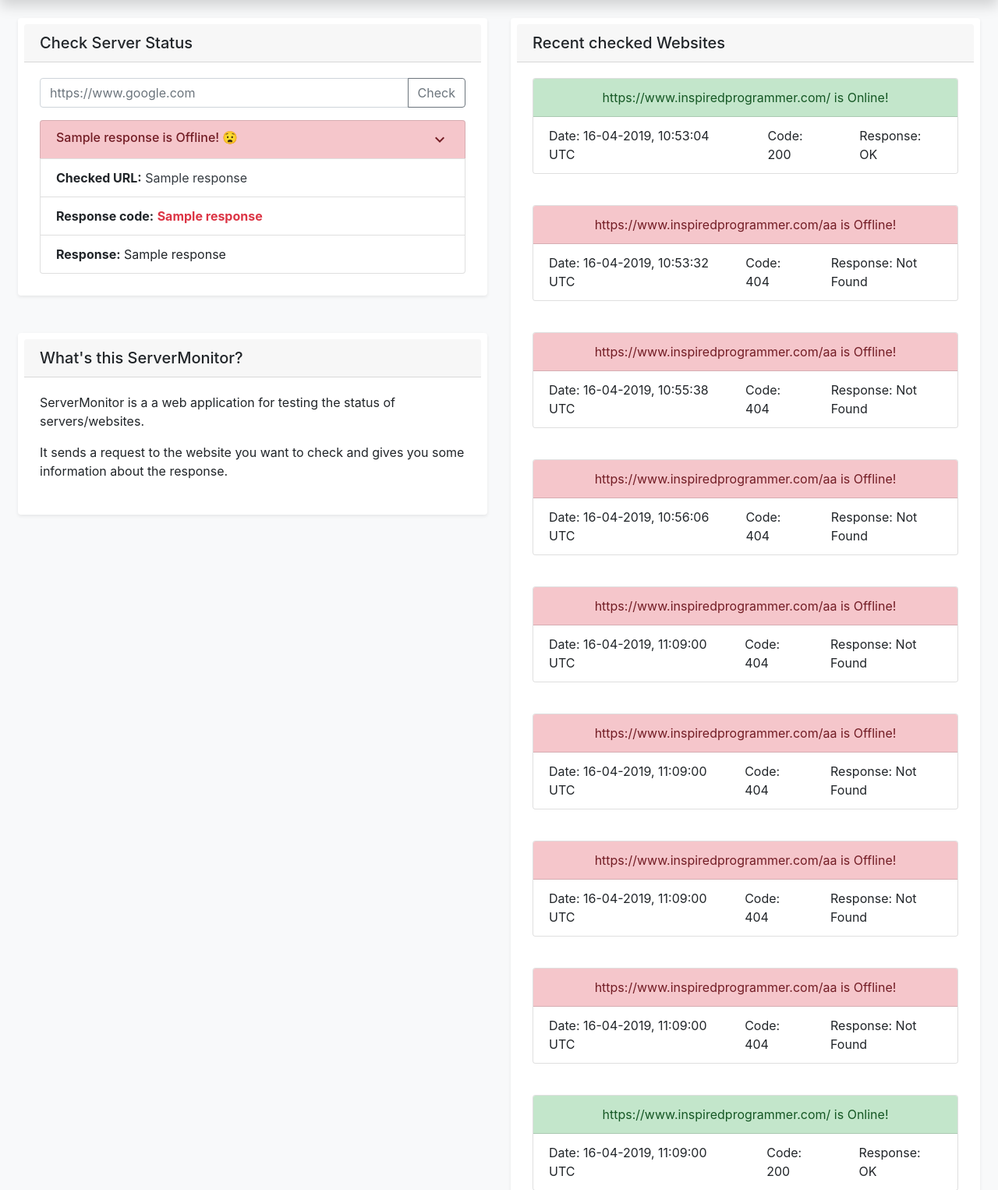
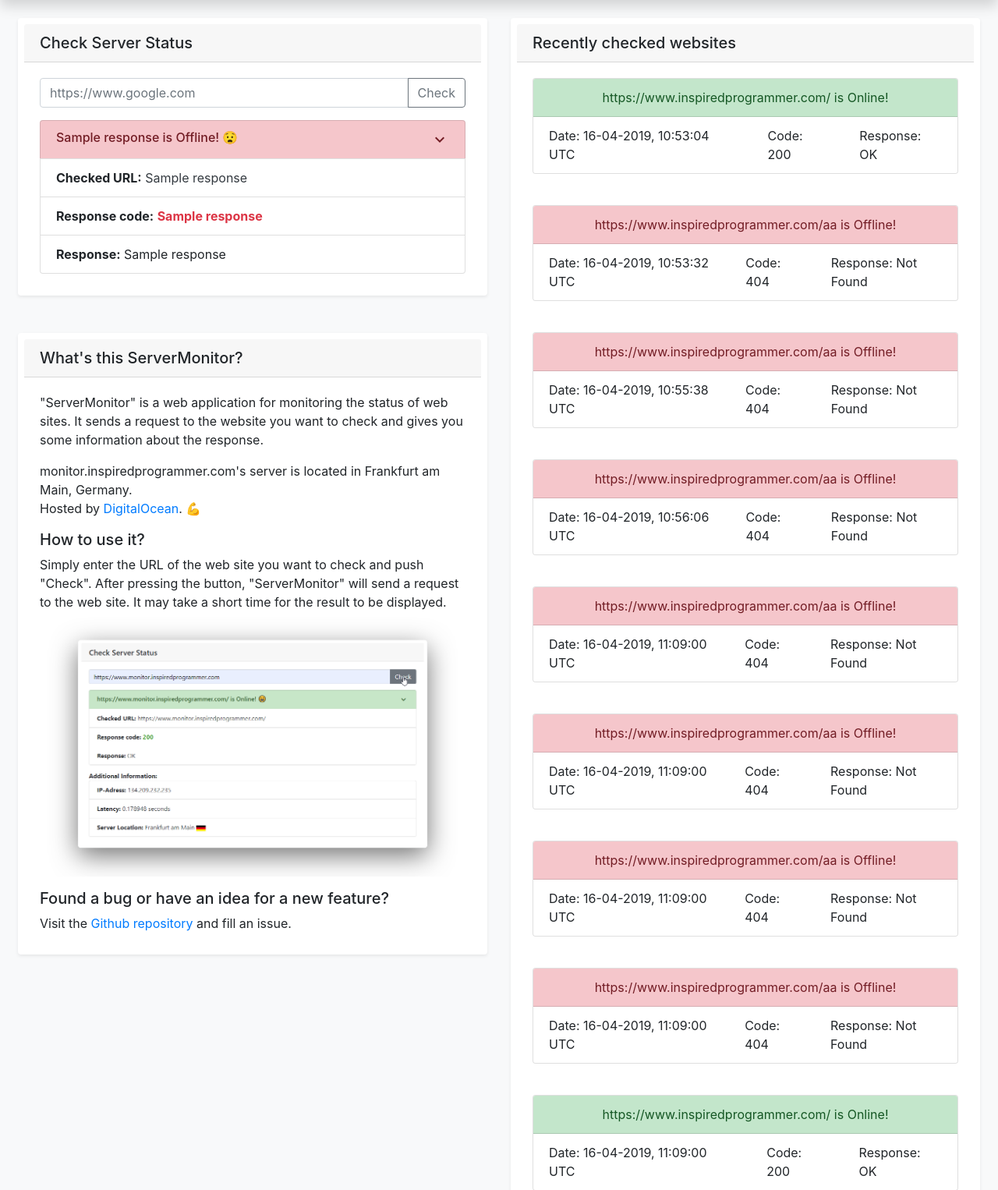
Before and after one commit to hera75113/ServerMonitor, a Flask app: template monitor/templates/index.html in a window 1280 px wide. Shown: the part 56-1582 px from the top of the page at 78% size. Run offline with Flask 2, Linux system fonts and the light colour scheme; data comes from the database, SQL or seed files in the repository; the template is opened without the code that fills it: values that come from a table or form of the project are taken from there, most other values are stand-ins (such as "Sample title", 1, 10 or a date in 2020); some libraries are stand-ins or nearby versions.

Commit message:
Added explanation and monor UI updates

```diff
--- a/monitor/templates/index.html
+++ b/monitor/templates/index.html
@@ -32,7 +32,7 @@
             <ul class="list-group" style="width:auto">
                 <li class="list-group-item"><a class="font-weight-bold">IP-Adress:</a> <a>{{ ip }}</a></li>
                 <li class="list-group-item"><a class="font-weight-bold">Latency:</a> <a>{{ lat }} seconds</a></li>
-                <li class="list-group-item"><a class="font-weight-bold">Server Location:</a> <a>{{ loc }}</a></li>
+                <li class="list-group-item"><a class="font-weight-bold">Server Location:</a> <a>{{ loc[0] }} <img src="{{ loc[1] }}" alt="" width="25" height="15"></a></li>
               </ul>
           </div>
     </div>
@@ -41,16 +41,27 @@
 <div class="container shadow-sm p-2 mb-5 bg-white rounded">
     <h5 class="card-header">What's this ServerMonitor?</h5>
     <div class="card-body">
-      <p>ServerMonitor is a a web application for testing the status of servers/websites.</p>
-      <p>It sends a request to the website you want to check and gives you some information about the response.</p>
+      <a>"ServerMonitor" is a web application for monitoring the status of web sites.</a>
+      <a>It sends a request to the website you want to check and gives you some information about the response.</a>
       <p></p>
+      <a>monitor.inspiredprogrammer.com's server is located in Frankfurt am Main, Germany.</a>
+      <p>Hosted by <a target="_tab" href="https://www.digitalocean.com">DigitalOcean</a>.  💪</p>
+      <p></p>
+      <h5>How to use it?</h5>
+      <a>Simply enter the URL of the web site you want to check and push "Check".</a>
+      <a>After pressing the button, "ServerMonitor" will send a request to the web site.</a>
+      <a>It may take a short time for the result to be displayed.</a>
+      <img src="/static/img/explaining_servermonitor.png" class="img-fluid">
+      <p></p>
+      <h5>Found a bug or have an idea for a new feature?</h5>
+      <a>Visit the <a target="_tab" href="https://github.com/ChristianLutzCL/Website-Monitoring/issues">Github repository</a> and fill an issue.</a>
     </div>
 </div>
 {% endblock %}
 
 {% block leftcol %}
 <div class="container shadow-sm p-2 mb-5 bg-white rounded">
-    <h5 class="card-header">Recent checked Websites</h5>
+    <h5 class="card-header">Recently checked websites</h5>
     {% for query in database_query %}
     <div class="card-body">
         <div class="card" style="width: auto;">
```
